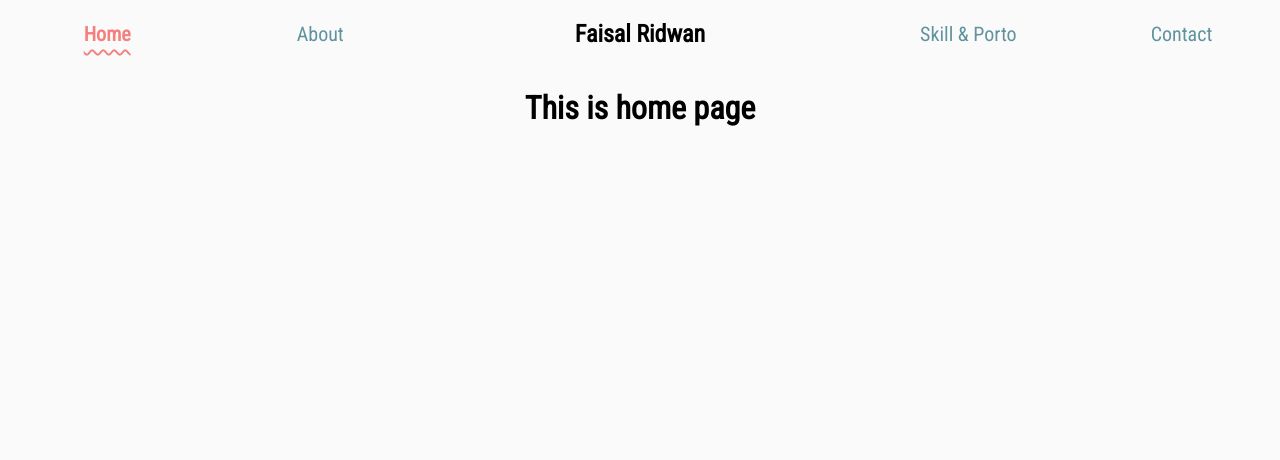
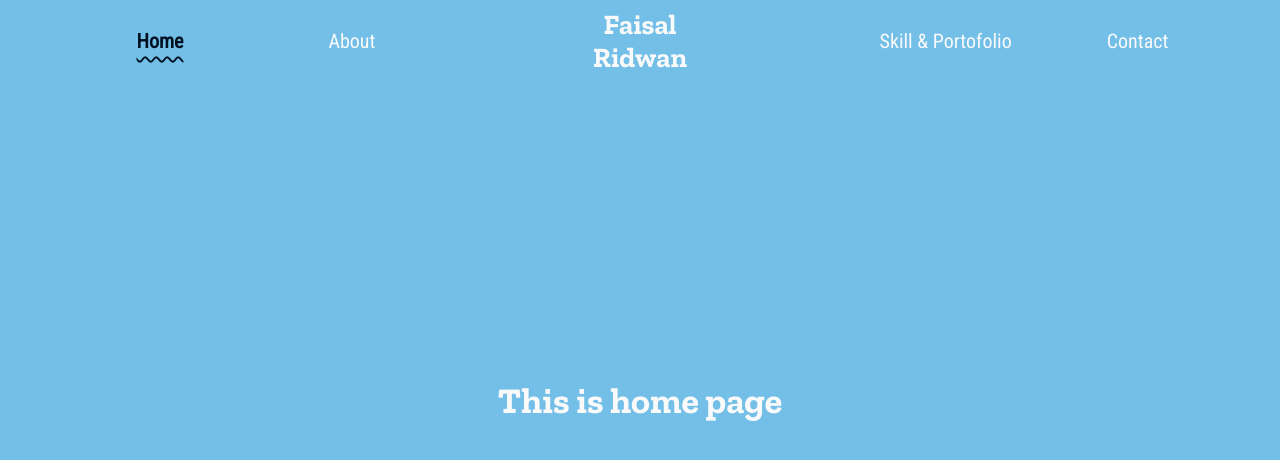
Before and after one commit to faisalridwan55/personal-web, a JavaScript app: page / in a window 1280 px wide. Shown: the top 460 px of the page. Built offline with nearby package versions, Linux system fonts and the light colour scheme; the HTML template or start-up script is replaced by a standard one.

Commit message:
Change the design of each page's background color and the header color

```diff
--- a/src/App.js
+++ b/src/App.js
@@ -1,5 +1,3 @@
-import styled from 'styled-components';
-import { VContainer } from './components/Grid';
 import { BrowserRouter as Router, Route, Switch } from "react-router-dom";
 
 import Home from './containers/Home';
@@ -9,20 +7,14 @@ import Contact from './containers/Contact';
 import SkillAndPortofolios from './containers/S&P';
 import NotPageFound from './containers/NotPageFound';
 
-import { WHITE } from './constants/Colors';
+function App() {
+  console.log(window.location.pathname);
 
-const AppContainer = styled(VContainer)`
-  min-height: 100vh;
-  align-items: center;
-  background-color: ${WHITE};
-`;
-
-function App() {
   return (
-    <AppContainer>
+    <div className="App">
       <Router>
         <Header />
-        <div className="content-container">
+        <div className="content">
           <Switch>
             <Route exact path="/">
               <Home />
@@ -42,7 +34,7 @@ function App() {
           </Switch>
         </div>
       </Router>
-    </AppContainer>
+    </div>
   );
 }
 
--- /dev/null
+++ b/src/components/PageContainer.js
@@ -0,0 +1,12 @@
+import styled from "styled-components";
+
+import { VContainer } from "./Grid";
+
+const PageContainer = styled(VContainer)`
+  min-height: 100vh;
+  align-items: center;
+  justify-content: center;
+  background-color: ${props => props.backgroundColor};
+`;
+
+export default PageContainer;
--- /dev/null
+++ b/src/components/Text.js
@@ -0,0 +1,11 @@
+import styled from "styled-components";
+import { WHITE } from "../constants/Colors";
+import { FONT_SIZE } from "../constants/Size";
+
+export const Title = styled.text`
+    color: ${WHITE};
+    font-weight: bold;
+    text-align: center;
+    font-family: Zilla Slab, serif;
+    font-size: ${props => `${FONT_SIZE[props.size || 'xxxl']}`};
+`;
--- a/src/constants/Colors.js
+++ b/src/constants/Colors.js
@@ -1,7 +1,7 @@
 export const RED = "#F67E7D";
 export const GREEN = "#5F939E";
 export const WHITE = "#FAFAFA";
-export const BLACK = "#454545";
+export const BLACK = "#001021";
 export const BLUE = "#0267C1";
 export const YELLOW = "#F4F726";
 
--- a/src/containers/About/index.js
+++ b/src/containers/About/index.js
@@ -1,8 +1,12 @@
+import { BACKGROUND_COLOR } from "../../constants/Colors";
+import PageContainer from "../../components/PageContainer";
+import { Title } from "../../components/Text";
+
 const About = () => {
     return (
-        <>
-            <h1>This is about page</h1>
-        </>
+        <PageContainer className="home-container" backgroundColor={BACKGROUND_COLOR.about}>
+            <Title>This is about page</Title>
+        </PageContainer>
      );
 }
 
--- a/src/containers/Contact/index.js
+++ b/src/containers/Contact/index.js
@@ -1,8 +1,12 @@
+import { BACKGROUND_COLOR } from "../../constants/Colors";
+import PageContainer from "../../components/PageContainer";
+import { Title } from "../../components/Text";
+
 const Contact = () => {
     return (
-        <>
-            <h1>This is where you can find my contact</h1>
-        </>
+        <PageContainer className="home-container" backgroundColor={BACKGROUND_COLOR.contact}>
+            <Title>This is where you can find my contact</Title>
+        </PageContainer>
      );
 }
 
--- a/src/containers/Header/components.js
+++ b/src/containers/Header/components.js
@@ -1,32 +1,34 @@
+import styled from "styled-components";
 import { NavLink } from "react-router-dom";
-import styled from "styled-components";
 
-import { FONT_SIZE } from "../../constants/Size";
 import { HContainer } from "../../components/Grid";
-import { GREEN, RED } from "../../constants/Colors";
+import { BLACK, WHITE } from "../../constants/Colors";
+import { DIST_SIZE, FONT_SIZE } from "../../constants/Size";
 
 
 export const HeaderContainer = styled(HContainer)`
+    top: 0;
     width: 100%;
+    position: absolute;
     align-items: center;
     justify-content: center;
+    margin: ${DIST_SIZE.xs} 0;
 `
-
-export const ItemContainer = (props) => <HContainer width="33.3%" {...props}/>
 
 export const CustomNavLink = ({children, ...props}) => {
     const MyNav = styled(NavLink)`
+        color: ${WHITE};
         text-decoration: none;
-        color: ${GREEN};
         font-size: ${FONT_SIZE.md};
         &:hover {
-            color: ${RED};
+            color: ${BLACK};
+            opacity: 0.8;
         };
     `;
 
     return (
         <MyNav
-            activeStyle={{color: RED, fontWeight: "bold", textDecoration: `underline wavy ${RED}`, textUnderlineOffset: "8px"}}
+            activeStyle={{color: BLACK, fontWeight: "bold", textDecoration: `underline wavy ${BLACK}`, textUnderlineOffset: "8px"}}
             {...props}
         >
             {children}
--- a/src/containers/Header/index.js
+++ b/src/containers/Header/index.js
@@ -1,19 +1,24 @@
-import { CustomNavLink, HeaderContainer, ItemContainer } from "./components";
+import { HContainer, VContainer } from "../../components/Grid";
+import { Title } from "../../components/Text";
+import { CustomNavLink, HeaderContainer } from "./components";
+
+const itemContainerStyle = {width: "30%"};
 
 const Header = () => {
     return (
         <HeaderContainer>
-            <ItemContainer justifyContent="space-around">
+            <HContainer justifyContent="space-around" {...itemContainerStyle}>
                 <CustomNavLink exact to="/">Home</CustomNavLink>
                 <CustomNavLink to="/about">About</CustomNavLink>
-            </ItemContainer>
-            <ItemContainer justifyContent="center">
-                <h2>Faisal Ridwan</h2>
-            </ItemContainer>
-            <ItemContainer justifyContent="space-around">
-                <CustomNavLink to="/skill">Skill & Porto</CustomNavLink>
+            </HContainer>
+            <VContainer alignItem="Center" {...itemContainerStyle}>
+                <Title size="xl">Faisal</Title>
+                <Title size="xl">Ridwan</Title>
+            </VContainer>
+            <HContainer justifyContent="space-around" {...itemContainerStyle}>
+                <CustomNavLink to="/skill">Skill & Portofolio</CustomNavLink>
                 <CustomNavLink to="/contact">Contact</CustomNavLink>
-            </ItemContainer>
+            </HContainer>
         </HeaderContainer>
      );
 }
--- a/src/containers/Home/index.js
+++ b/src/containers/Home/index.js
@@ -1,8 +1,12 @@
+import { BACKGROUND_COLOR } from "../../constants/Colors";
+import PageContainer from "../../components/PageContainer";
+import { Title } from "../../components/Text";
+
 const Home = () => {
     return (
-        <>
-            <h1>This is home page</h1>
-        </>
+        <PageContainer className="home-container" backgroundColor={BACKGROUND_COLOR.home}>
+            <Title>This is home page</Title>
+        </PageContainer>
      );
 }
 
--- a/src/containers/S&P/index.js
+++ b/src/containers/S&P/index.js
@@ -1,8 +1,12 @@
+import { BACKGROUND_COLOR } from "../../constants/Colors";
+import PageContainer from "../../components/PageContainer";
+import { Title } from "../../components/Text";
+
 const SkillAndPortofolios = () => {
     return (
-        <>
-            <h1>This is Skill & Portofolios page</h1>
-        </>
+        <PageContainer className="home-container" backgroundColor={BACKGROUND_COLOR.skill}>
+            <Title>This is Skill & Portofolios page</Title>
+        </PageContainer>
      );
 }
 
```
